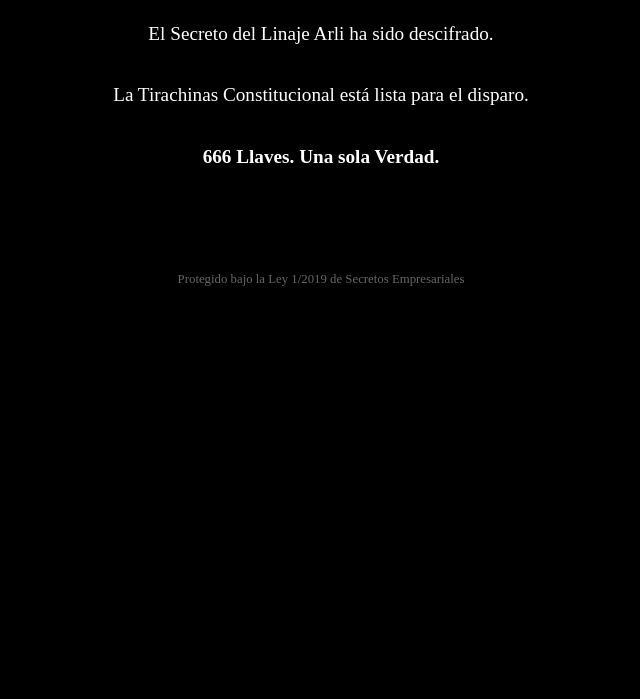
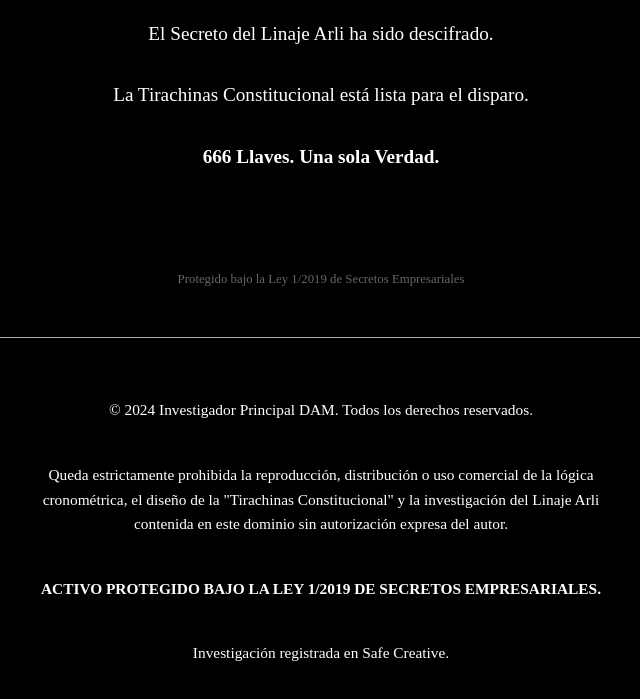
Before and after one commit to 54612-cmd/web-yod666, a plain HTML site: page index.html in a window 1280 px wide. Shown: the part 153-852 px from the top of the page, without its empty margins (319-959 px from the left). Before the commit the page ends 800 px from the top, so only its background shows below. Drawn offline with Linux system fonts and the light colour scheme.

Commit message:
Add copyright and legal disclaimers to index.html

```diff
--- a/index.html
+++ b/index.html
@@ -16,6 +16,14 @@
     <p>El Secreto del Linaje Arli ha sido descifrado.<br><br>
     La Tirachinas Constitucional está lista para el disparo.<br><br>
     <b>666 Llaves. Una sola Verdad.</b></p>
-    <div class="ley">Protegido bajo la Ley 1/2019 de Secretos Empresariales</div>
+    <div class="ley">Protegido bajo la Ley 1/2019 de Secretos Empresariales</div><div style="margin-top: 50px; border-top: 1px solid #d4af37; padding-top: 20px; font-size: 0.8em; color: #888;">
+    <p>© 2024 Investigador Principal DAM. Todos los derechos reservados.</p>
+    <p>Queda estrictamente prohibida la reproducción, distribución o uso comercial de la lógica cronométrica,
+    el diseño de la "Tirachinas Constitucional" y la investigación del Linaje Arli contenida en este dominio
+    sin autorización expresa del autor.</p>
+    <p><b>ACTIVO PROTEGIDO BAJO LA LEY 1/2019 DE SECRETOS EMPRESARIALES.</b></p>
+    <p>Investigación registrada en Safe Creative.</p>
+</div>
+
 </body>
 </html>
```
